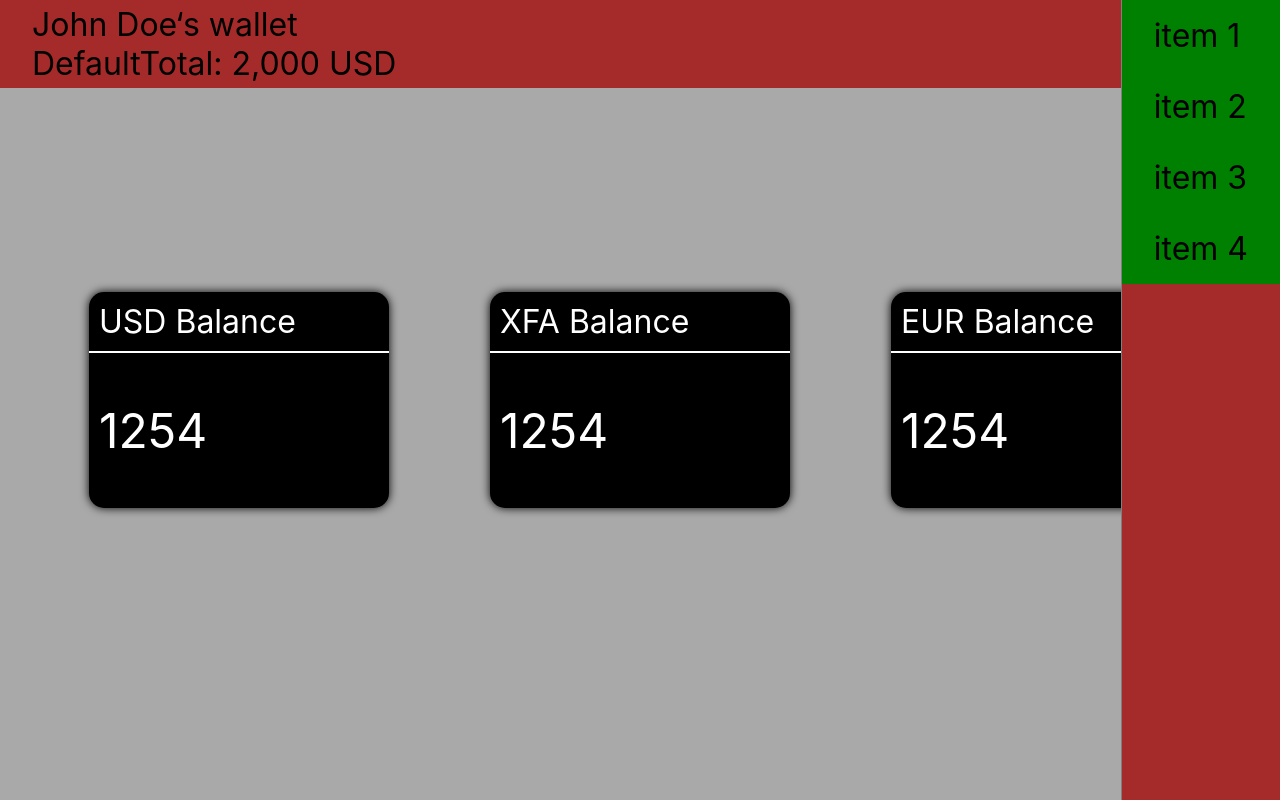
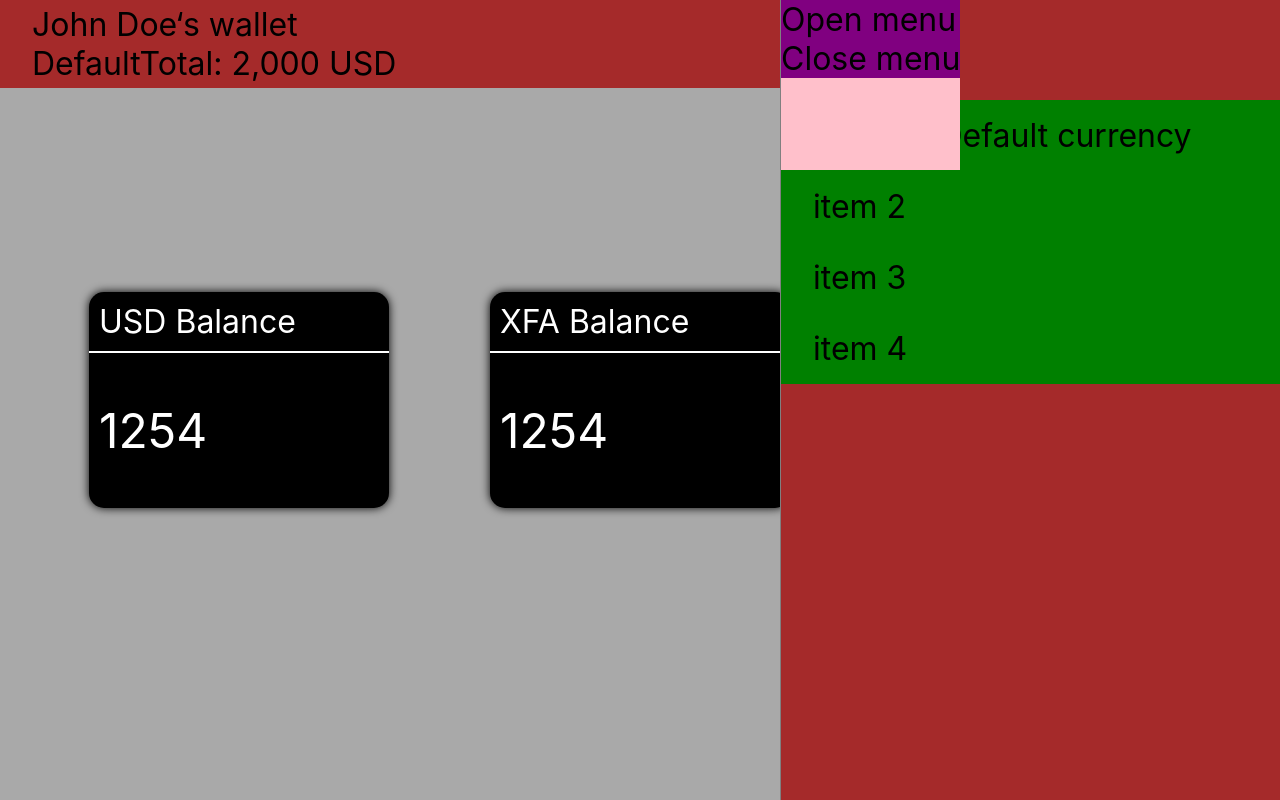
Before and after one commit to RashJrEdmund/currency-exchange-app, a React (Create React App) app: page / in a window 1280 px wide. Built offline with nearby package versions, Linux system fonts and the light colour scheme.

Commit message:
styling the nav bar

```diff
--- a/src/components/Navbar.jsx
+++ b/src/components/Navbar.jsx
@@ -1,3 +1,5 @@
+/* eslint-disable jsx-a11y/no-static-element-interactions */
+/* eslint-disable jsx-a11y/click-events-have-key-events */
 import React from 'react';
 import styled from 'styled-components';
 import MyContext from '../Context';
@@ -22,17 +24,57 @@ const StyledNavBar = styled.nav`
     margin: 0;
   }
 
-  ul {
-    background-color: brown;
+  .ul-container {
+    background-color: grey;
     border-left: 1px solid grey;
     position: absolute;
     top: 0;
     right: 0;
-    width: fit-content;
+    width: 70vw;
+    max-width: 700px;
+    width: 500px;
     height: 100vh;
-    list-style: none;
     padding: 0;
     margin: 0;
+    z-index: 2;
+    transition: 0.5s;
+  }
+
+  .varying-ul {
+    background-color: brown;
+    position: relative;
+    width: 100%;
+    height: 100%;
+    list-style: none;
+    padding: 100px 0 0;
+    margin: 0;
+  }
+
+  .active-ul {
+    /* right: -100%;
+    transform: translateX(-50%); */
+    width: 80px;
+    padding-left: 100px;
+  }
+
+  .menu-icons {
+    background-color: pink;
+    position: absolute;
+    left: 0;
+    top: 0;
+    height: 170px;
+  }
+
+  .open-menu {
+    background-color: purple;
+    left: 0;
+    top: 70px;
+  }
+
+  .close-menu {
+    background-color: purple;
+    left: 0;
+    top: 0;
   }
 
   li {
@@ -44,18 +86,34 @@ const StyledNavBar = styled.nav`
 
 export default function Navbar() {
   const { credentials, defaultBalance } = React.useContext(MyContext);
+  const [open, setOpen] = React.useState(false);
+
+  const toggleNav = () => {
+    setOpen((prev) => !prev);
+  };
+
   return (
     <StyledNavBar>
       <div>
         <p className="name">{credentials.name}&lsquo;s wallet</p>
         <p>DefaultTotal: 2,000 {defaultBalance}</p>
       </div>
-      <ul>
-        <li>item 1</li>
-        <li>item 2</li>
-        <li>item 3</li>
-        <li>item 4</li>
-      </ul>
+      <div className={open ? 'ul-container' : 'ul-container'}>
+        <ul className={open ? 'varying-ul active-ul' : 'varying-ul'}>
+          <div className="menu-icons">
+            <div className="open-menu" onClick={toggleNav}>
+              Open menu
+            </div>
+            <div className="close-menu" onClick={toggleNav}>
+              Close menu
+            </div>
+          </div>
+          <li>Change Default currency</li>
+          <li>item 2</li>
+          <li>item 3</li>
+          <li>item 4</li>
+        </ul>
+      </div>
     </StyledNavBar>
   );
 }
--- a/src/pages/Wallet.jsx
+++ b/src/pages/Wallet.jsx
@@ -1,3 +1,4 @@
+/* eslint-disable react/no-array-index-key */
 /* eslint-disable no-unused-vars */
 import React from 'react';
 
@@ -25,7 +26,7 @@ export default function Wallet() {
       <div className="card-container">
         {currency.map((item, index) => {
           return (
-            <div className="card">
+            <div className="card" key={index}>
               <p className="sign">{item.sign} Balance</p>
               <div className="balance">
                 <p>1254</p>
```
